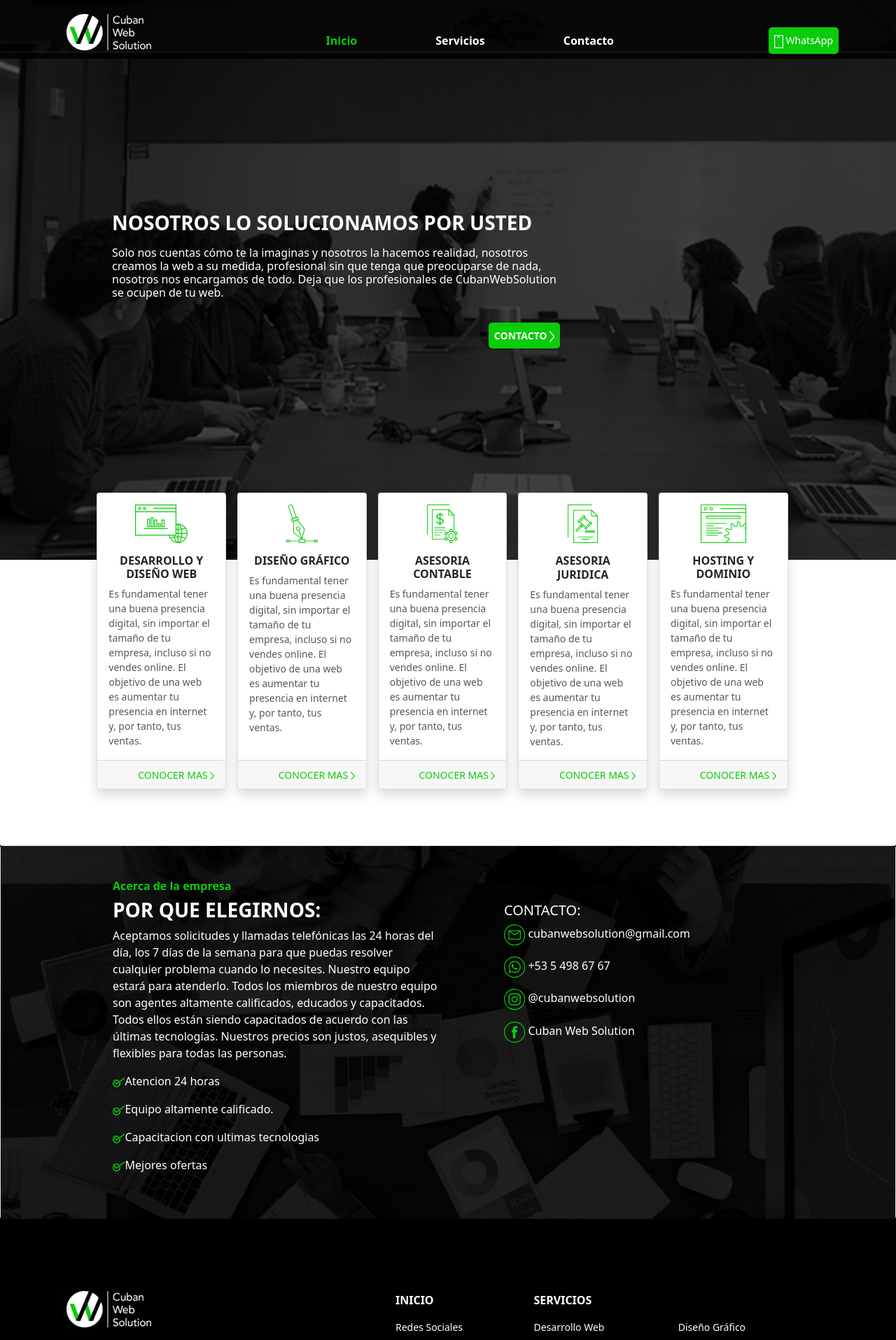
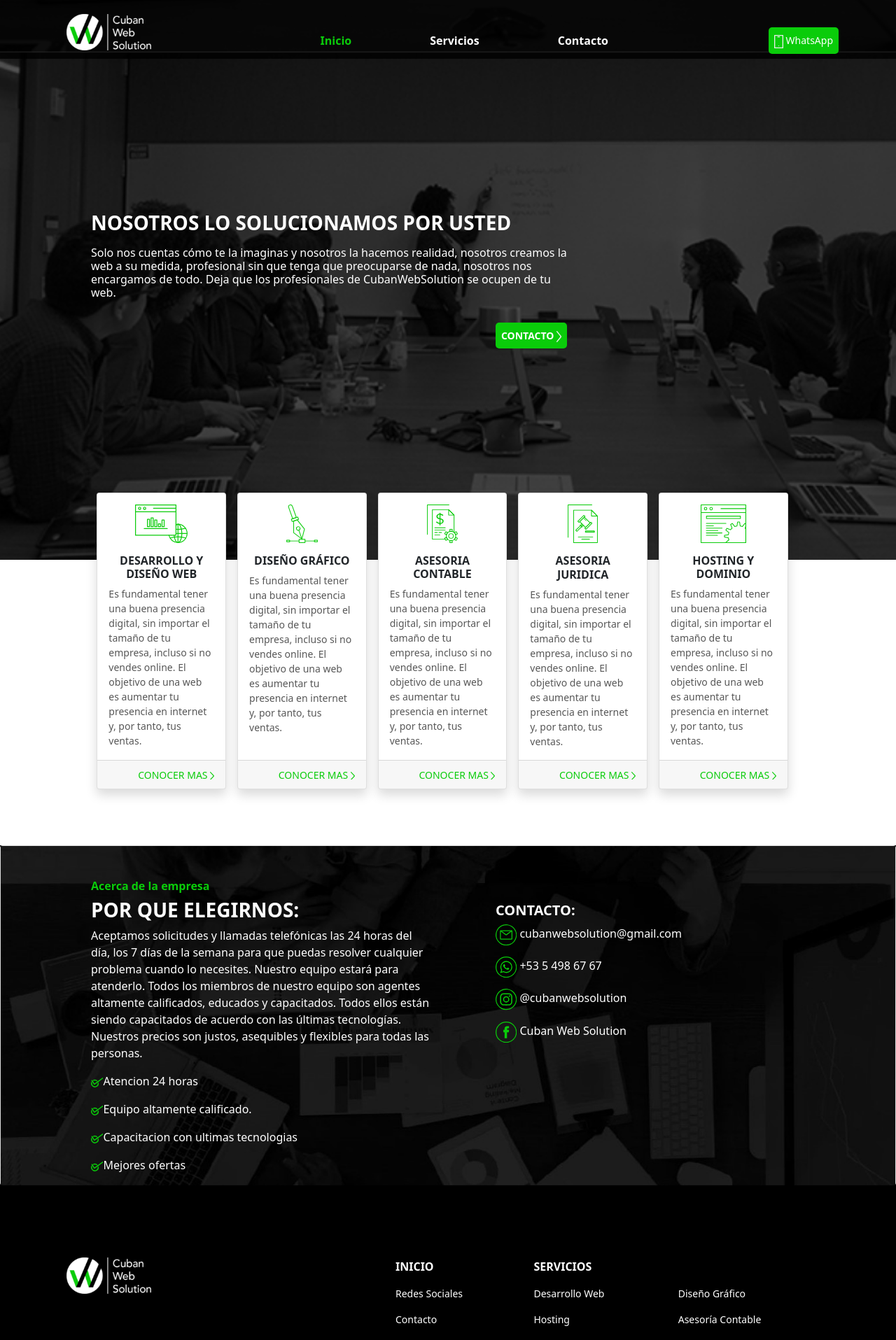
Before and after one commit to Abelito8991/CubaWebSolution, a Vue app: page /#/ in a window 1280 px wide. Shown: the top 1915 px of the page at 70% size. Built offline with nearby package versions, Linux system fonts and the light colour scheme.

Commit message:
visual_casi_listo v0.01

```diff
--- a/src/components/Footer.vue
+++ b/src/components/Footer.vue
@@ -34,13 +34,13 @@
                 </div>
             </div>
             <div class="row p-5">
-                <div class="col-sm-12 col-lg-5 p3">
+                <div class="col-12 col-sm-12 col-lg-5 p3">
                     <form class="form-inline d-flex">
                         <input class="form-control w-50 mr-sm-2" type="search" placeholder="Escribe tu e-mail" aria-label="Search">
-                        <button class="btn btn-outline-success mx-3 my-2 my-sm-0" >Enviar</button>
+                        <button class="btn btn-outline-success mx-3 my-2 my-sm-0">Enviar</button>
                     </form>
                 </div>
-                <div class="col-sm-12 col-lg-7 row d-flex justify-content-sm-center justify-content-lg-end pt-sm-5 pt-lg-0">
+                <div class="col-sm-12 col-lg-7 row d-flex justify-content-sm-center justify-content-lg-end pt-5 pt-sm-5 pt-lg-0">
                     <div class="col-md-4 text-center">
                         <p class="text-white">SIGUENOS</p>
                         <span class="btn p-0">
--- a/src/components/Navbar.vue
+++ b/src/components/Navbar.vue
@@ -2,12 +2,12 @@
     <nav class="navbar navbar-expand-lg fixed-top navbar-dark bg-dark pb-0">
             <div class="container">
                 <!--Menu de navegacion-->
-                <a class="navbar-brand" >
+                <a class="navbar-brand m-0">
                     <img class="btn" @click="goInicio" :src="logosvg" alt="Logo">
                 </a>
 
                 <!--Boton de contacto para movil-->
-                <button class="p-2  mt-4 d-block d-lg-none d-sm-block contact_button mt-n1">
+                <button class="p-2 mt-4 mb-3 d-block d-lg-none d-sm-block contact_button d-flex justify-content-center">
                     <a href="https://api.whatsapp.com/send?phone=5353928565&text=Hola!!!,%20bienvenido%20a20%CubanWebService.">
                         <span>
                             <img v-if="telfico !== null" :src="telfico">
@@ -32,6 +32,7 @@
                         </router-link>
                     </div>
                 </div>
+
                 <!--Boton de contacto-->
                 <button class="p-2  mt-4 d-none d-lg-block d-sm-none contact_button">
                     <a href="https://api.whatsapp.com/send?phone=5354986767&text=Hola!!!,%20Quiero%20solicitar20%los20%servicios20%de20%CubanWebService.">
@@ -63,10 +64,14 @@ export default {
     methods:{
         goInicio(){
             return this.$router.push({name:'Inicio'})
+        },
+        hideNav(){
+
         }
     },
+}
 
-}
+
 </script>
 
 <style lang="scss" scoped>
@@ -86,5 +91,4 @@ export default {
         background: rgba(0, 0, 0, 0.8) !important;
     }
 
-
 </style>
--- a/src/views/Contacto.vue
+++ b/src/views/Contacto.vue
@@ -1,8 +1,8 @@
 <template>
 <main role="main">
-        <div id="contacto">
-            <div class="container" style="padding: 6em 10em;">
-                <div class="row mt-5 text-white">
+        <div id="contacto" class="pt-5 pb-5">
+            <div class="container pt-5 ps-5 pe-5">
+                <div class="container row mt-5 text-white">
                     <!-- Formularios para contactar -->
                     <div class="col-12 col-sm-12 col-lg-6">
                         <h4 class="fw-bold mb3">CONTACTO</h4>
@@ -67,7 +67,6 @@
             </div>
         </div>
 
-
 </main>
 </template>
 
--- a/src/views/Home.vue
+++ b/src/views/Home.vue
@@ -3,8 +3,8 @@
 
         <!-- Background Header -->
         <section id="background-header">
-            <div class="text-white">
-            <div style="padding: 0em 10em">
+            <div class="text-white container pt-5 pb-5">
+                <div class="ps-5 pe-5">
                     <h3 class="col-12 col-sm-12 col-lg-8 fw-bold pb-2">NOSOTROS LO SOLUCIONAMOS POR USTED</h3>
                     <h6 class="col-12 col-sm-12 col-lg-8 d-md-block">Solo nos cuentas cómo te la imaginas y nosotros
                             la hacemos realidad, nosotros creamos la web a su medida, profesional sin que tenga que preocuparse de nada,
@@ -60,8 +60,8 @@
         <!-- Acerca de la empresa -->
         <div class="bg-dark">
             <div id="aboutUs" class="card text-white">
-                <div style="padding: 3em 10em ;">
-                    <div class="row">
+                <div class="container pt-5">
+                    <div class="row container ps-5 pe-5">
                         <!--Acerca de la empresa-->
                         <div class="col-12 col-sm-12 col-lg-6 text-justify container-fluid">
                             <h6 class="card-title fw-bold" style="color: #0ACC0A;">Acerca de la empresa</h6>
@@ -102,7 +102,7 @@
 
                         <!--CONTACTO-->
                         <div class="col-12 col-sm-12 col-lg-6 d-none d-lg-block d-md-none" style="padding: 2em 5em;">
-                            <h5 class="card-title font-weight-bold">CONTACTO:</h5>
+                            <h5 class="card-title fw-bold">CONTACTO:</h5>
                             <ul class="ps-0">
                                 <li class="mb-3">
                                     <span>
@@ -128,7 +128,6 @@
                             </ul>
                         </div>
                     </div>
-
                 </div>
             </div>
         </div>
--- a/src/views/Servicio.vue
+++ b/src/views/Servicio.vue
@@ -1,8 +1,8 @@
 <template>
   <main role="main">
-        <section id="servicios">
-            <div class="text-center" style="padding: 6em 10em ;">
-                <h4 class="font-weight-bold mb-3 text-white">SERVICIOS</h4>
+        <section id="servicios" class="pt-5 pb-5">
+            <div class="text-center container pt-5 ps-5 pe-5">
+                <h4 class="fw-bold mb-3 text-white">SERVICIOS</h4>
                 <div class="row justify-content-center text-white">
                     <div
                     v-for="service in servicios" :key="service.name"
```
Lines whose indentation alone changed are shown as unchanged.
